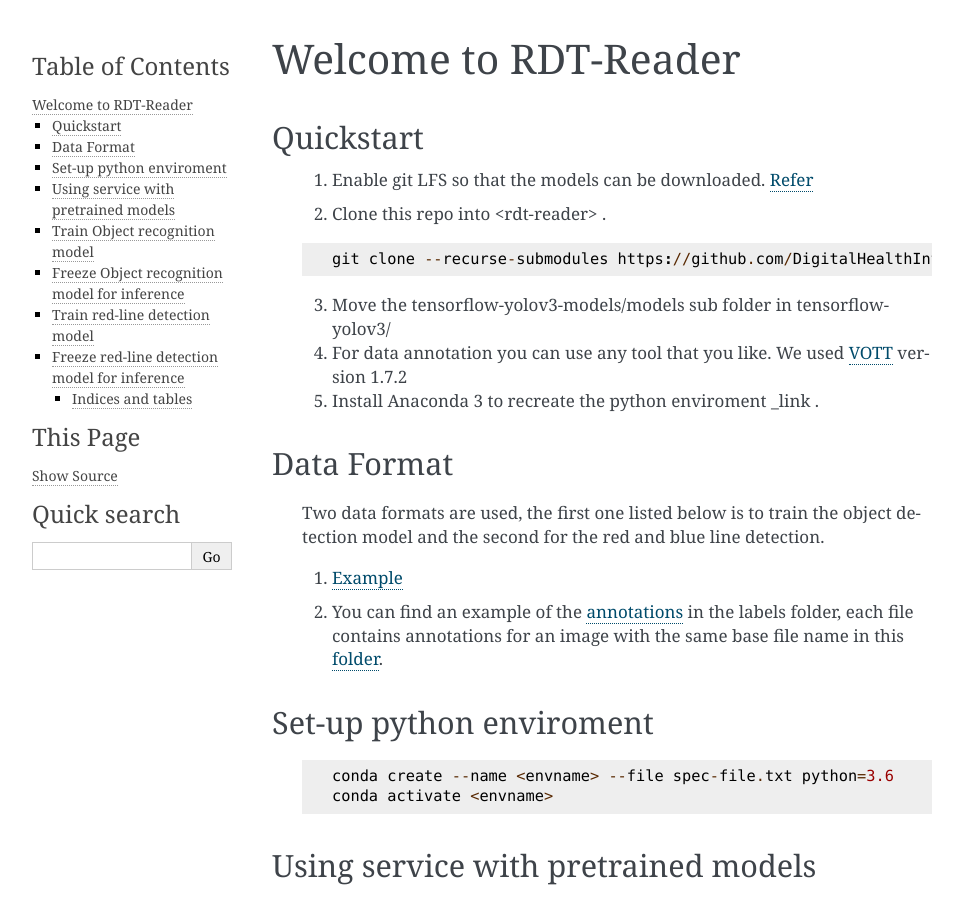
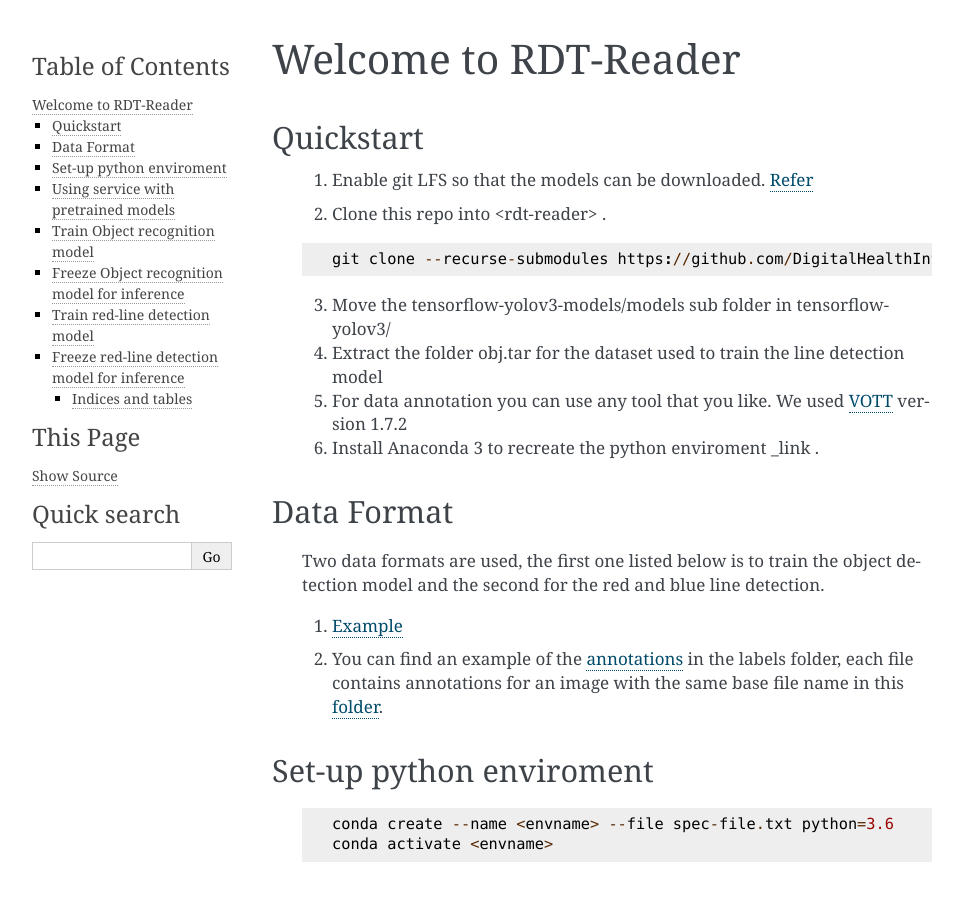
Before and after one commit to DigitalHealthIntegration/rdt-reader, a Sphinx documentation site: the page built from docs/source/index.rst, in a window 1280 px wide and 900 px high. Shown: the whole window, without its empty margins (148-1111 px from the left). Built offline with Sphinx 7.4.7, drawn with Linux system fonts in a browser that asks for light colours.

Commit message:
Changed readme to include instructions about extracting dataset

```diff
--- a/docs/source/index.rst
+++ b/docs/source/index.rst
@@ -26,9 +26,11 @@ Quickstart
 
     3. Move the tensorflow-yolov3-models/models sub folder in tensorflow-yolov3/
 
-    4. For data annotation you can use any tool that you like. We used VOTT_ version 1.7.2
+    4. Extract the folder obj.tar for the dataset used to train the line detection model
 
-    5. Install Anaconda 3 to recreate the python enviroment _link .
+    5. For data annotation you can use any tool that you like. We used VOTT_ version 1.7.2
+
+    6. Install Anaconda 3 to recreate the python enviroment _link .
 
     .. _link : https://www.anaconda.com/distribution/
 
```
